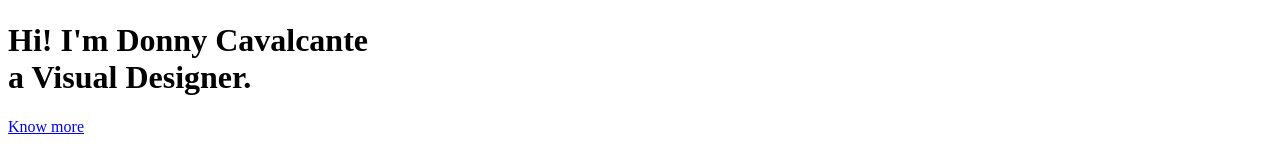
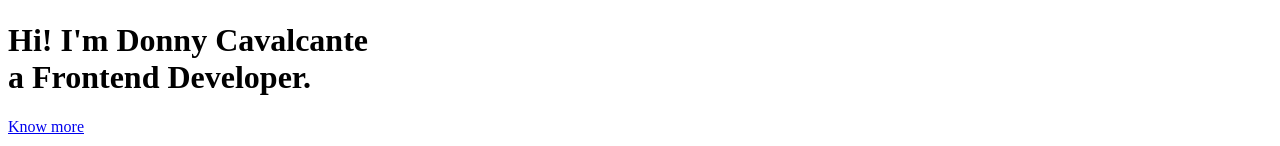
Before and after one commit to donnycavalcante/Portfolio_Donny, a website: page src/template.html in a window 1280 px wide. Shown: the part 203-349 px from the top of the page. Drawn offline with nearby package versions, Linux system fonts and the light colour scheme.

Commit message:
Update template.html

```diff
--- a/src/template.html
+++ b/src/template.html
@@ -11,7 +11,7 @@
     <!-- Add some coding keywords below, Ex: (javascript, yourusername, etc) -->
     <meta name="keywords" content="donnycavalcante, Donny, UX/UI" />
     <!-- Improve your SEO by adding a small descrption of you -->
-    <meta name="description" content="Donny C.| Visual Designer" />
+    <meta name="description" content="Donny C.| Frontend Developer" />
 
     <!-- Required librarys -->
     <link
@@ -39,7 +39,7 @@
         <h1 class="hero-title" class="load-hidden">
           Hi! I'm <span class="text-color-main">Donny Cavalcante</span>
           <br />
-          a Visual Designer.
+          a Frontend Developer.
         </h1>
         <p class="hero-cta" class="load-hidden">
           <a class="cta-btn cta-btn--hero" href="#about">Know more</a>
```
